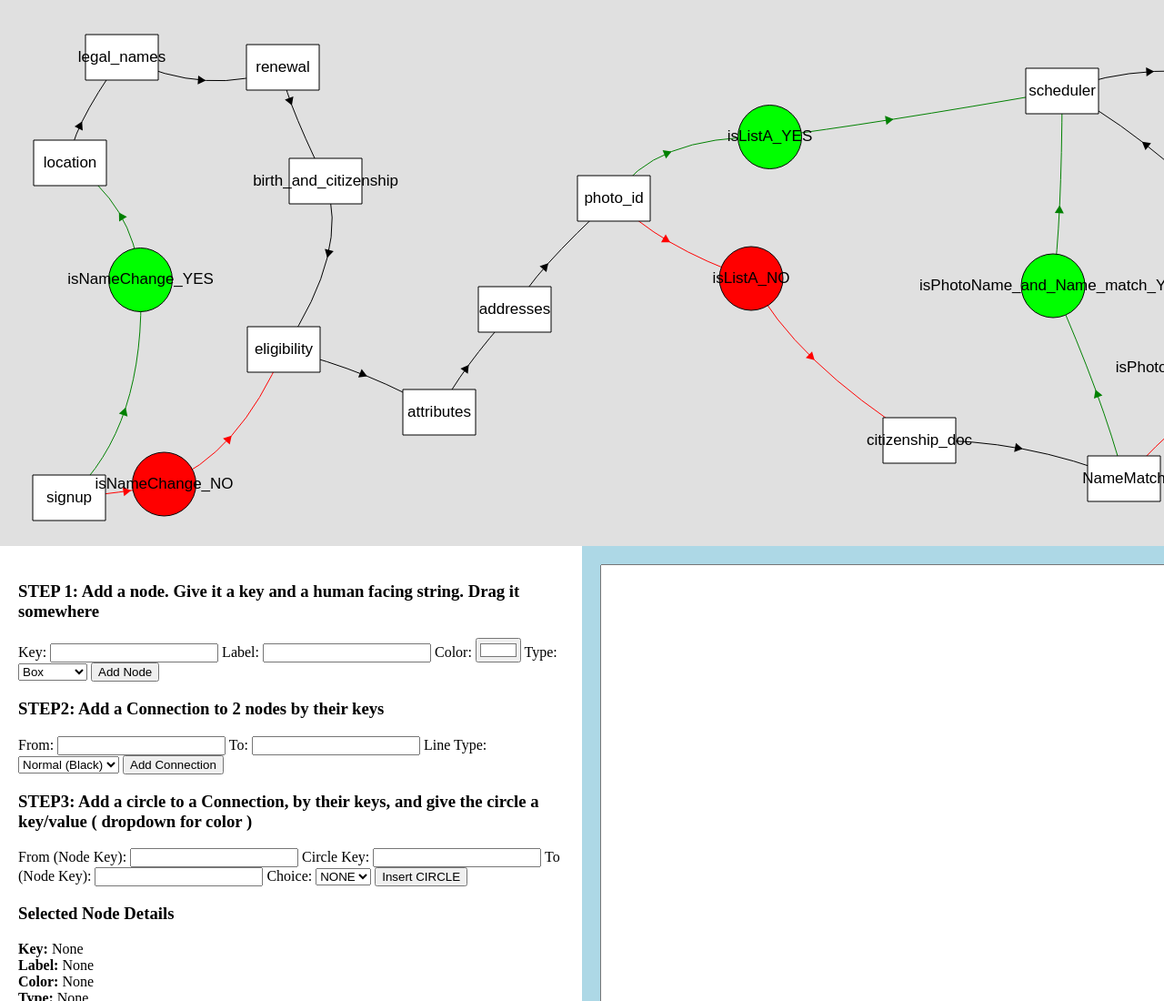
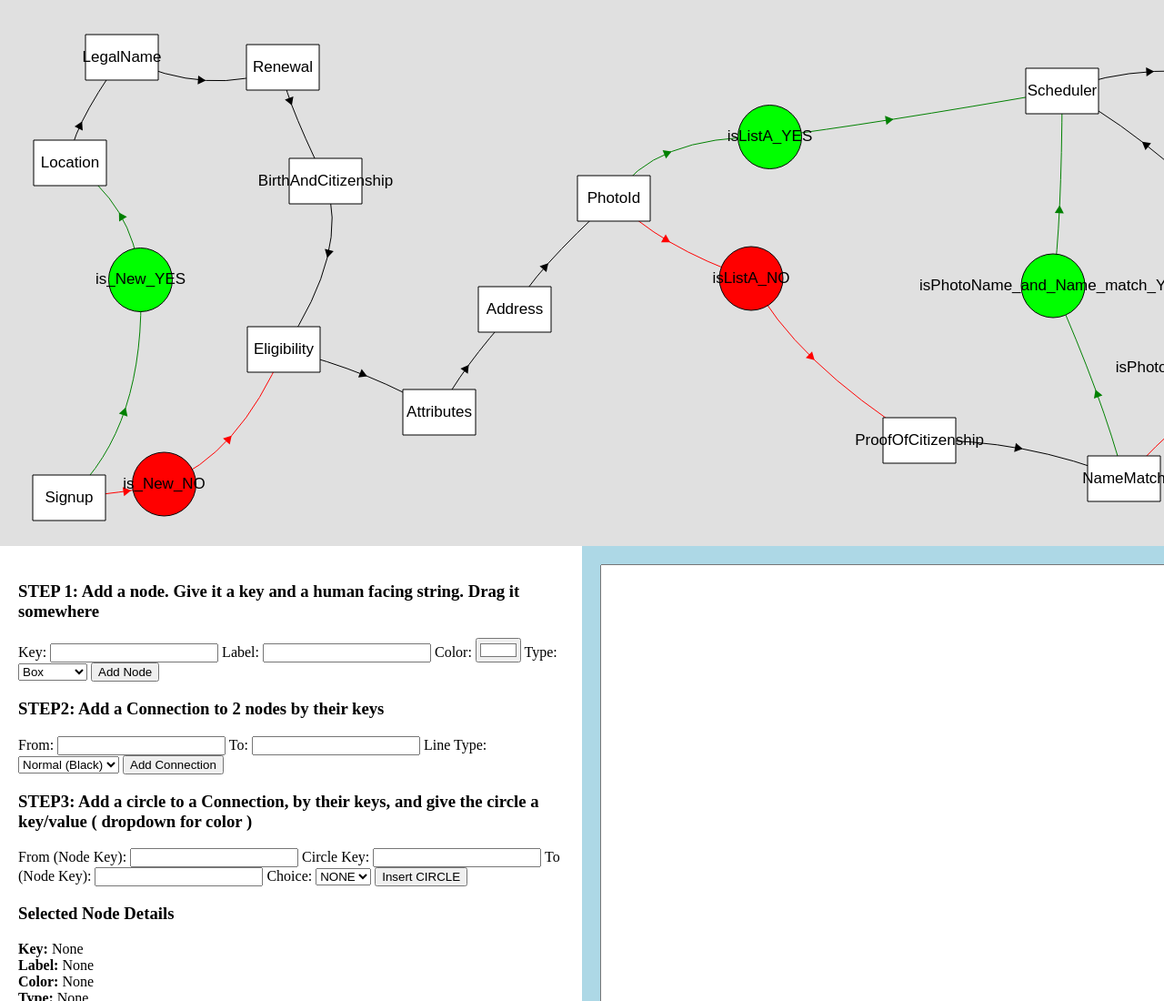
Before and after one commit to mulefish/flowchart, a website: page public/index.html in a window 1280 px wide. Shown: the top 1100 px of the page at 91% size. Drawn offline with Linux system fonts and the light colour scheme.

Commit message:
getting there

```diff
--- a/public/graph.js
+++ b/public/graph.js
@@ -408,6 +408,7 @@ document.getElementById("circleForm").addEventListener("submit", (e) => {
     alert("Invalid node keys provided. Please ensure both nodes exist.");
     return;
   }
+  console.log("HELLO")
 
   // ZAP! orig connection between the two nodes, if it exists - because we are going to shove a circle in the middle
   connections = connections.filter(
--- a/public/initialData.json
+++ b/public/initialData.json
@@ -1,82 +1,82 @@
 {
   "nodes": [
     {
-      "letter": "signup",
+      "letter": "Signup",
       "x": 36,
       "y": 522,
-      "human": "signup",
+      "human": "Signup",
       "color": "#ffffff",
       "type": "box"
     },
     {
-      "letter": "location",
+      "letter": "Location",
       "x": 37,
       "y": 154,
-      "human": "location",
+      "human": "Location",
       "color": "#ffffff",
       "type": "box"
     },
     {
-      "letter": "legal_names",
+      "letter": "LegalName",
       "x": 94,
       "y": 38,
-      "human": "legal_names",
+      "human": "LegalName",
       "color": "#ffffff",
       "type": "box"
     },
     {
-      "letter": "birth_and_citizenship",
+      "letter": "BirthAndCitizenship",
       "x": 318,
       "y": 174,
-      "human": "birth_and_citizenship",
+      "human": "BirthAndCitizenship",
       "color": "#ffffff",
       "type": "box"
     },
     {
-      "letter": "eligibility",
+      "letter": "Eligibility",
       "x": 272,
       "y": 359,
-      "human": "eligibility",
+      "human": "Eligibility",
       "color": "#ffffff",
       "type": "box"
     },
     {
-      "letter": "photo_id",
+      "letter": "PhotoId",
       "x": 635,
       "y": 193,
-      "human": "photo_id",
+      "human": "PhotoId",
       "color": "#ffffff",
       "type": "box"
     },
     {
-      "letter": "scheduler",
+      "letter": "Scheduler",
       "x": 1128,
       "y": 75,
-      "human": "scheduler",
+      "human": "Scheduler",
       "color": "#ffffff",
       "type": "box"
     },
     {
-      "letter": "summary",
+      "letter": "Summary",
       "x": 1352,
       "y": 63,
-      "human": "summary",
+      "human": "Summary",
       "color": "#ffffff",
       "type": "box"
     },
     {
-      "letter": "renewal",
+      "letter": "Renewal",
       "x": 271,
       "y": 49,
-      "human": "renewal",
+      "human": "Renewal",
       "color": "#ffffff",
       "type": "box"
     },
     {
-      "letter": "citizenship_doc",
+      "letter": "ProofOfCitizenship",
       "x": 971,
       "y": 459,
-      "human": "citizenship_doc",
+      "human": "ProofOfCitizenship",
       "color": "#ffffff",
       "type": "box"
     },
@@ -89,10 +89,10 @@
       "type": "box"
     },
     {
-      "letter": "dashboard",
+      "letter": "Dashboard",
       "x": 1576,
       "y": 73,
-      "human": "dashboard",
+      "human": "Dashboard",
       "color": "#ffffff",
       "type": "box"
     },
@@ -113,18 +113,18 @@
       "type": "circle"
     },
     {
-      "letter": "addresses",
+      "letter": "Address",
       "x": 526,
       "y": 315,
-      "human": "addresses",
+      "human": "Address",
       "color": "#ffffff",
       "type": "box"
     },
     {
-      "letter": "isNameChange_NO",
+      "letter": "is_New_NO",
       "x": 145.5,
       "y": 497,
-      "human": "isNameChange_NO",
+      "human": "is_New_NO",
       "color": "#ff0000",
       "type": "circle"
     },
@@ -137,10 +137,10 @@
       "type": "circle"
     },
     {
-      "letter": "addLinkingDoc",
+      "letter": "Addlinkingdoc",
       "x": 1320,
       "y": 224,
-      "human": "addLinkingDoc",
+      "human": "Addlinkingdoc",
       "color": "#ffffff",
       "type": "box"
     },
@@ -153,86 +153,86 @@
       "type": "circle"
     },
     {
-      "letter": "attributes",
+      "letter": "Attributes",
       "x": 443,
       "y": 428,
-      "human": "attributes",
+      "human": "Attributes",
       "color": "#ffffff",
       "type": "box"
     },
     {
-      "letter": "isNameChange_YES",
+      "letter": "is_New_YES",
       "x": 119.5,
       "y": 272.5,
-      "human": "isNameChange_YES",
+      "human": "is_New_YES",
       "color": "#00ff00",
       "type": "circle"
     }
   ],
   "connections": [
     {
-      "from": "location",
-      "to": "legal_names",
+      "from": "Location",
+      "to": "LegalName",
       "type": "normal"
     },
     {
-      "from": "legal_names",
-      "to": "renewal",
+      "from": "LegalName",
+      "to": "Renewal",
       "type": "normal"
     },
     {
-      "from": "renewal",
-      "to": "birth_and_citizenship",
+      "from": "Renewal",
+      "to": "BirthAndCitizenship",
       "type": "normal"
     },
     {
-      "from": "birth_and_citizenship",
-      "to": "eligibility",
+      "from": "BirthAndCitizenship",
+      "to": "Eligibility",
       "type": "normal"
     },
     {
-      "from": "citizenship_doc",
+      "from": "ProofOfCitizenship",
       "to": "NameMatch",
       "type": "normal"
     },
     {
-      "from": "scheduler",
-      "to": "summary",
+      "from": "Scheduler",
+      "to": "Summary",
       "type": "normal"
     },
     {
-      "from": "summary",
-      "to": "dashboard",
+      "from": "Summary",
+      "to": "Dashboard",
       "type": "normal"
     },
     {
-      "from": "photo_id",
+      "from": "PhotoId",
       "to": "isListA_YES",
       "type": "yes"
     },
     {
       "from": "isListA_YES",
-      "to": "scheduler",
+      "to": "Scheduler",
       "type": "yes"
     },
     {
-      "from": "photo_id",
+      "from": "PhotoId",
       "to": "isListA_NO",
       "type": "no"
     },
     {
       "from": "isListA_NO",
-      "to": "citizenship_doc",
+      "to": "ProofOfCitizenship",
       "type": "no"
     },
     {
-      "from": "signup",
-      "to": "isNameChange_NO",
+      "from": "Signup",
+      "to": "is_New_NO",
       "type": "no"
     },
     {
-      "from": "isNameChange_NO",
-      "to": "eligibility",
+      "from": "is_New_NO",
+      "to": "Eligibility",
       "type": "no"
     },
     {
@@ -242,7 +242,7 @@
     },
     {
       "from": "isPhotoName_and_Name_match_YES",
-      "to": "scheduler",
+      "to": "Scheduler",
       "type": "yes"
     },
     {
@@ -252,37 +252,37 @@
     },
     {
       "from": "isPhotoName_and_Name_match_NO",
-      "to": "addLinkingDoc",
+      "to": "Addlinkingdoc",
       "type": "no"
     },
     {
-      "from": "addLinkingDoc",
-      "to": "scheduler",
+      "from": "Addlinkingdoc",
+      "to": "Scheduler",
       "type": "normal"
     },
     {
-      "from": "eligibility",
-      "to": "attributes",
+      "from": "Eligibility",
+      "to": "Attributes",
       "type": "normal"
     },
     {
-      "from": "attributes",
-      "to": "addresses",
+      "from": "Attributes",
+      "to": "Address",
       "type": "normal"
     },
     {
-      "from": "addresses",
-      "to": "photo_id",
+      "from": "Address",
+      "to": "PhotoId",
       "type": "normal"
     },
     {
-      "from": "signup",
-      "to": "isNameChange_YES",
+      "from": "Signup",
+      "to": "is_New_YES",
       "type": "yes"
     },
     {
-      "from": "isNameChange_YES",
-      "to": "location",
+      "from": "is_New_YES",
+      "to": "Location",
       "type": "yes"
     }
   ]
```
Also changed, not shown: public/telos.html (+82 -47 lines).
